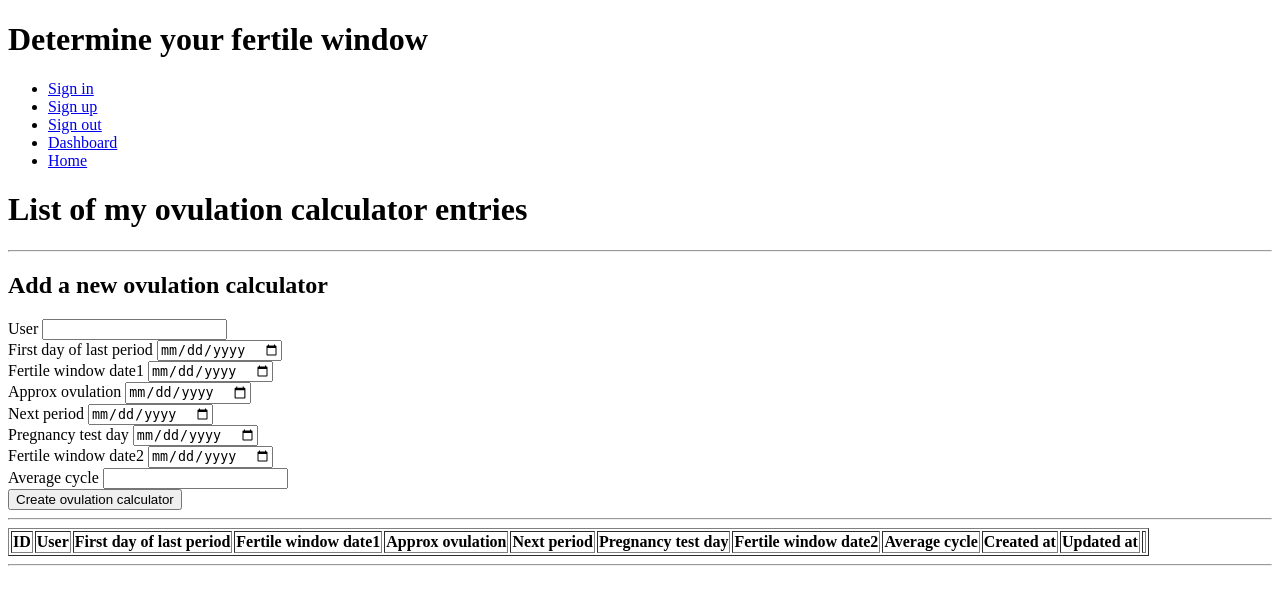
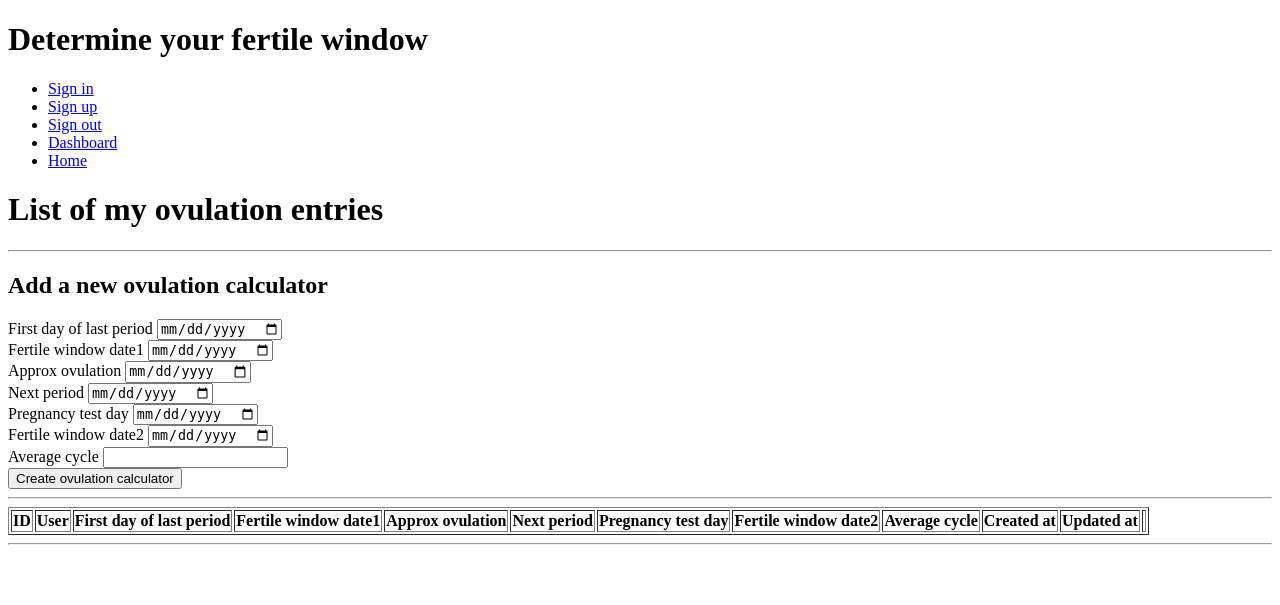
Before and after one commit to kravninjabooth-appdev/fertility-window, a Rails app: page /dashboard in a window 1280 px wide. Shown: the top 605 px of the page. Run offline with Rails 7, Linux system fonts and the light colour scheme; data that the repository does not hold is empty.

Commit message:
deleted user id box

```diff
--- a/app/views/ovulation_calculators/index.html.erb
+++ b/app/views/ovulation_calculators/index.html.erb
@@ -1,7 +1,7 @@
 <div>
   <div>
     <h1>
-      List of my ovulation calculator entries
+      List of my ovulation entries
     </h1>
   </div>
 </div>
@@ -15,13 +15,6 @@
     </h2>
 
     <form action="/insert_ovulation_calculator" method="post">
-      <div>
-        <label for="user_id_box">
-          User
-        </label>
-
-        <input type="text" id="user_id_box" name="query_user_id">
-      </div>
 
       <div>
         <label for="first_day_of_last_period_box">
```
